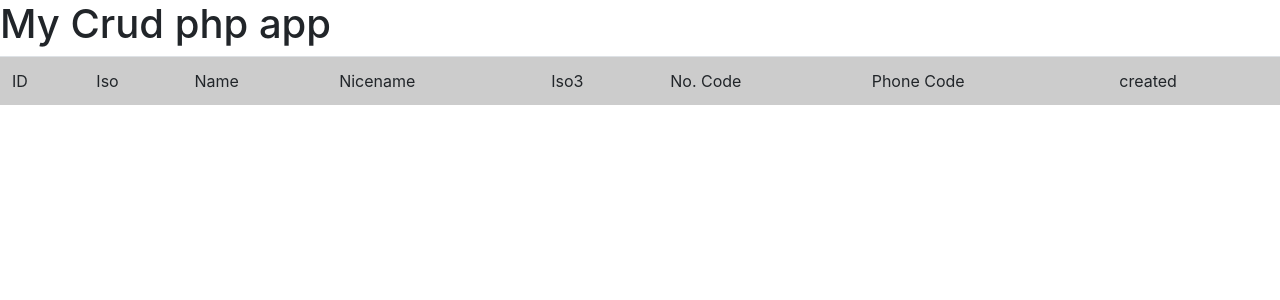
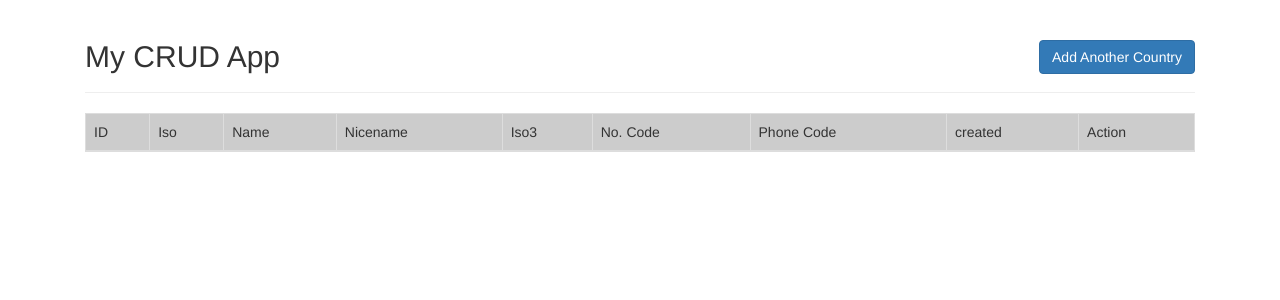
Before and after one commit to Markrolan841/CRUD-PHP, a PHP site: page / in a window 1280 px wide. Shown: the top 300 px of the page. Run offline with PHP 8.4, Linux system fonts and the light colour scheme; data that the repository does not hold is empty.

Commit message:
commit index

```diff
--- a/Index.php
+++ b/Index.php
@@ -17,17 +17,33 @@
 	<meta charset="UTF-8">
 	<meta name="viewport" content="width=device-width, initial-scale=1.0">
 	<title>Homepage</title>
-	<link rel="stylesheet" href="https://stackpath.bootstrapcdn.com/bootstrap/4.5.2/css/bootstrap.min.css">
-	<link rel="stylesheet" href="https://maxcdn.bootstrapcdn.com/font-awesome/4.7.0/css/font-awesome.min.css">
-	<script src="https://code.jquery.com/jquery-3.5.1.min.js"></script>
-	<script src="https://cdn.jsdelivr.net/npm/popper.js@1.16.1/dist/umd/popper.min.js"></script>
-	<script src="https://stackpath.bootstrapcdn.com/bootstrap/4.5.2/js/bootstrap.min.js"></script>
+	<link rel="stylesheet" href="https://maxcdn.bootstrapcdn.com/bootstrap/3.3.7/css/bootstrap.css">
+    <script src="https://ajax.googleapis.com/ajax/libs/jquery/1.12.4/jquery.min.js"></script>
+    <script src="https://maxcdn.bootstrapcdn.com/bootstrap/3.3.7/js/bootstrap.js"></script>
+    <style type="text/css">
+
+        .wrapper{
+            width: 650px;
+            margin: 0 auto;
+        }
+        .page-header h2{
+            margin-top: 0;
+        }
+        table tr td:last-child a{
+            margin-right: 15px;
+        }
+	</style>
 </head>
 <body>
-
-	<h1><?php echo "My Crud php app"; ?></h1>
-
-	<table class="table table-striped">
+	<div class="container">
+		<div class="container-fluid">
+		    <div class="row">
+		        <div class="col-md-12">
+					<div class="page-header clearfix">
+						<h2 class="pull-left">My CRUD App</h2>
+						<a href="add.php" class="btn btn-primary pull-right">Add Another Country</a>
+					</div>
+						<table class="table table-bordered table-striped">
 						<thead class="thead-light">
 							<tr bgcolor="#cccccc">
 								<td>ID </td>
@@ -38,6 +54,7 @@
 								<td>No. Code</td>
 								<td>Phone Code</td>
 								<td>created</td>
+								<td>Action</td>
 							</tr>
 						</thead>
 							<?php
@@ -54,9 +71,12 @@
 									echo "<td>".$res['created_at']. "</td>";
 									echo "</tr>";
 								}
-
 							?>
 						</table>
+					</div>
+				</div>
+			</div>
+		</div>
 
 	</body>
 
```
Lines whose indentation alone changed are shown as unchanged.
